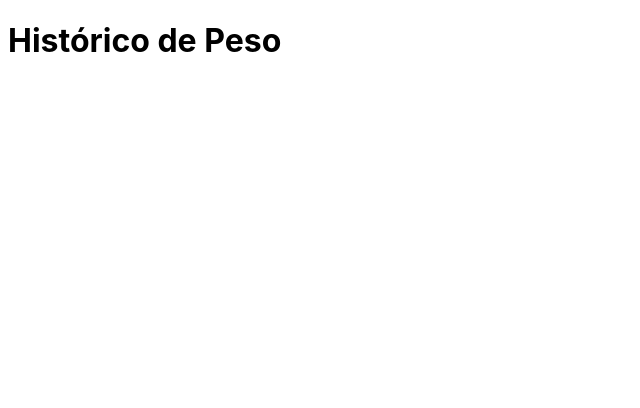
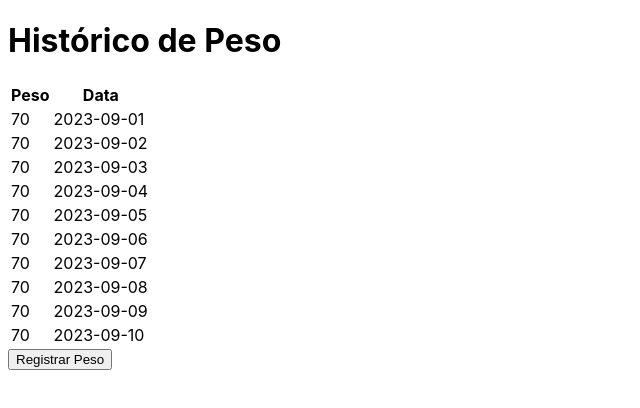
Before and after one commit to deividsilvajs/getting-stronger, a React (Create React App) app: page /#/weight-history in a window 1280 px wide. Shown: the top 408 px of the page, without its empty margins (0-640 px from the left). Built offline with nearby package versions, Linux system fonts and the light colour scheme.

Commit message:
WeightHistory.tsx - criação da estrutura do design

```diff
--- /dev/null
+++ b/src/components/WeightHistory/RecordWeightButton.tsx
@@ -0,0 +1,9 @@
+const RecordWeightButton = () => {
+
+	return (
+		<button>Registrar Peso</button>
+	)
+
+}
+
+export default RecordWeightButton
--- /dev/null
+++ b/src/components/WeightHistory/WeightHistoryHeader.tsx
@@ -0,0 +1,9 @@
+const WeightHistoryHeader = () => {
+
+	return (
+		<h1>Histórico de Peso</h1>
+	)
+
+}
+
+export default WeightHistoryHeader
--- /dev/null
+++ b/src/components/WeightHistory/WeightHistoryTable.tsx
@@ -0,0 +1,39 @@
+const WeightHistoryTable = () => {
+
+	const testData = [
+		{ id: '2023-09-01', weight: 70 },
+		{ id: '2023-09-02', weight: 70 },
+		{ id: '2023-09-03', weight: 70 },
+		{ id: '2023-09-04', weight: 70 },
+		{ id: '2023-09-05', weight: 70 },
+		{ id: '2023-09-06', weight: 70 },
+		{ id: '2023-09-07', weight: 70 },
+		{ id: '2023-09-08', weight: 70 },
+		{ id: '2023-09-09', weight: 70 },
+		{ id: '2023-09-10', weight: 70 },
+	]
+
+	return (
+		<table>
+			<thead>
+				<tr>
+					<th>Peso</th>
+					<th>Data</th>
+				</tr>
+			</thead>
+			<tbody>
+				{testData.map(data => {
+					return (
+						<tr>
+							<td>{data.weight}</td>
+							<td>{data.id}</td>
+						</tr>
+					)
+				})}
+			</tbody>
+		</table>
+	)
+
+}
+
+export default WeightHistoryTable
--- a/src/pages/WeightHistory.tsx
+++ b/src/pages/WeightHistory.tsx
@@ -1,7 +1,15 @@
+import WeightHistoryHeader from 'components/WeightHistory/WeightHistoryHeader'
+import WeightHistoryTable from 'components/WeightHistory/WeightHistoryTable'
+import RecordWeightButton from 'components/WeightHistory/RecordWeightButton'
+
 const WeightHistory = () => {
 
 	return (
-		<h1>Histórico de Peso</h1>
+		<div>
+			<WeightHistoryHeader />
+			<WeightHistoryTable />
+			<RecordWeightButton />
+		</div>
 	)
 
 }
```
